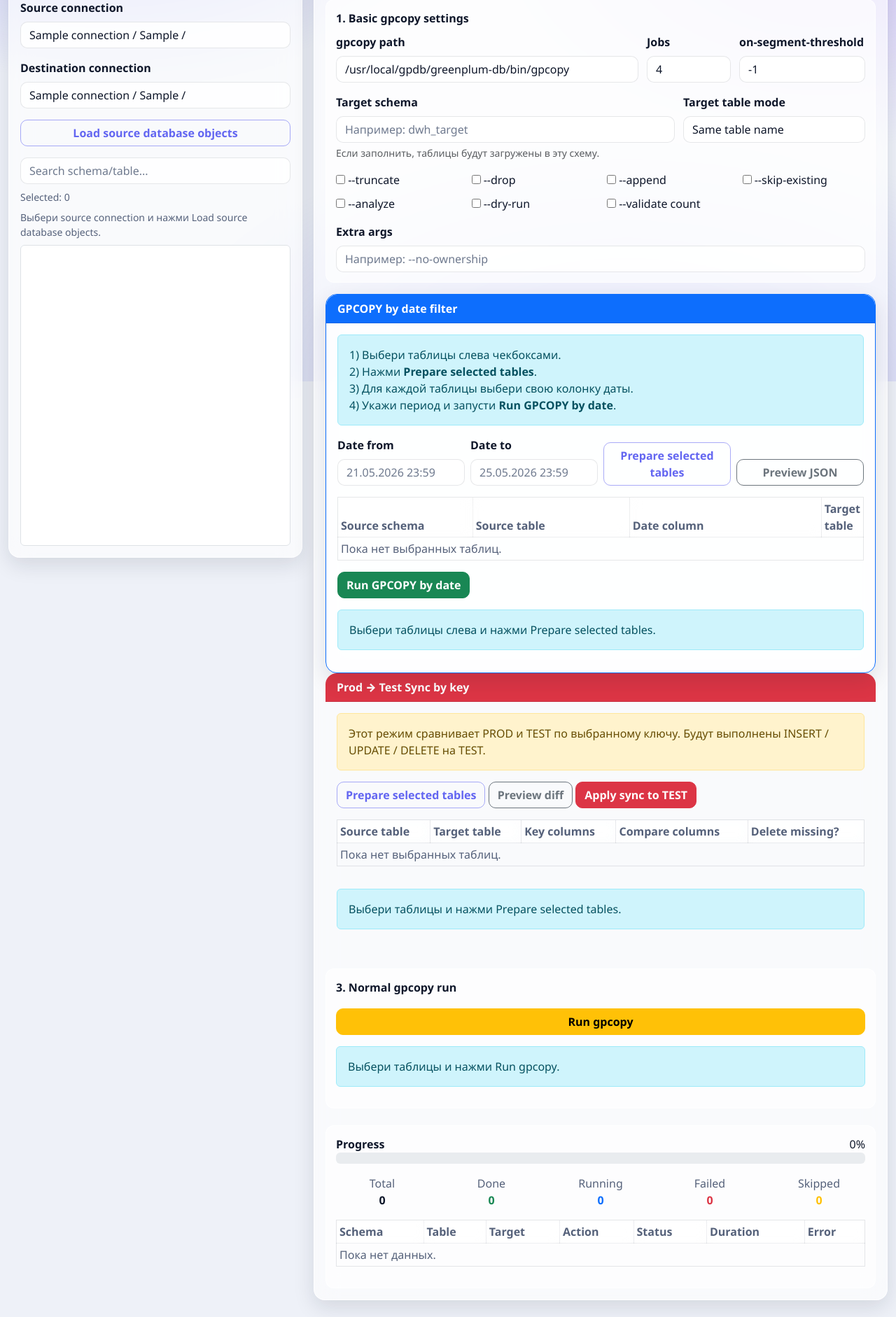
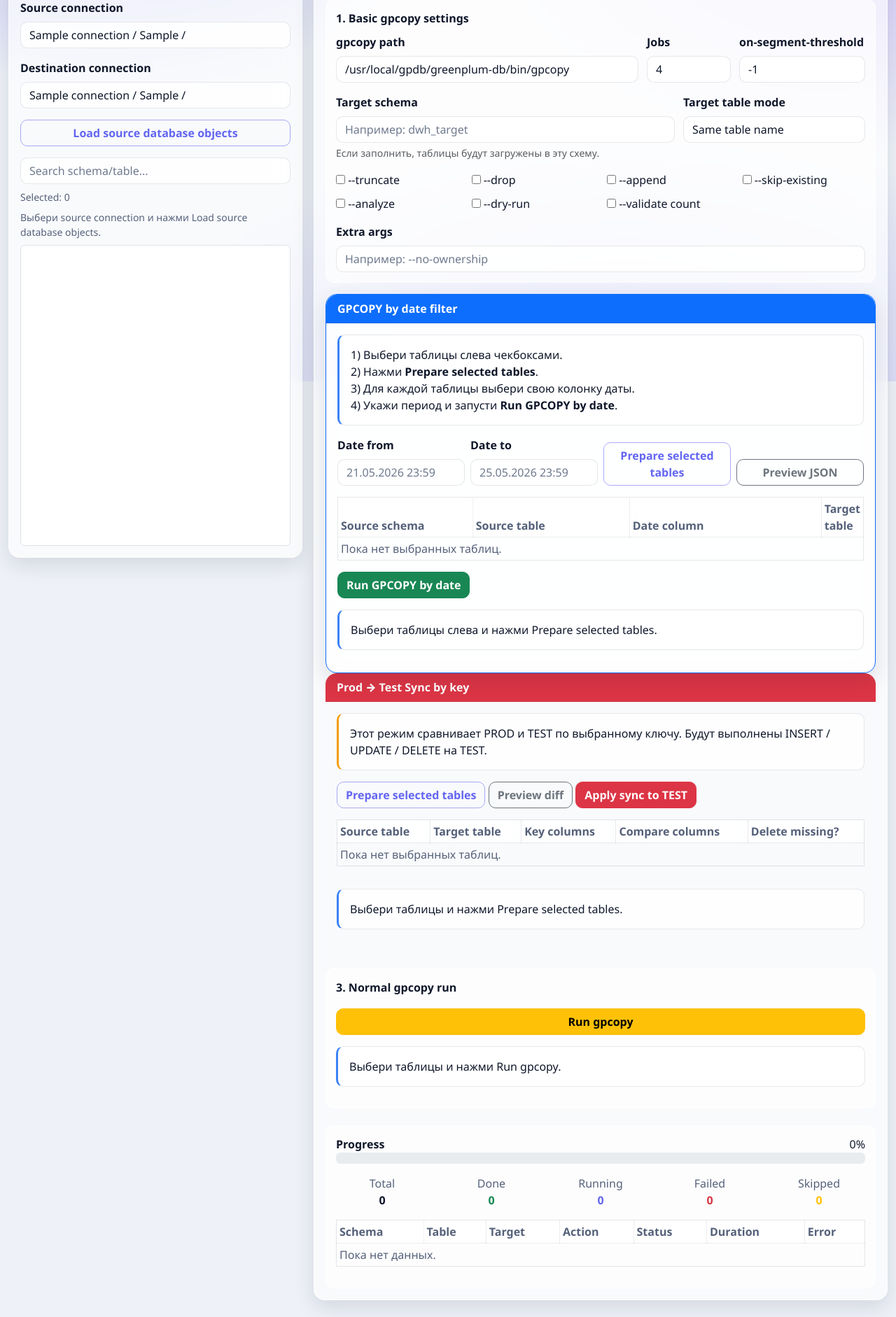
Before and after one commit to markusvrs77/GPManager, a Flask app: page /gpcopy in a window 1280 px wide. Shown: the part 255-2137 px from the top of the page at 70% size. Run offline with Flask 2, Linux system fonts and the light colour scheme; tables that the repository leaves empty hold one stand-in row (values such as "Sample post"); some libraries are stand-ins or nearby versions.

Commit message:
style(ui): polish glass layer across pages (alerts, text, checkboxes, forms)
- .text-dark/.text-primary tokenized for dark theme legibility
- alerts -> glass with semantic accent left-stripe
- form-check inputs use the indigo accent + focus ring
- gpcopy date section/header on-brand gradient

Co-Authored-By: Claude Opus 4.8 <noreply@anthropic.com>

```diff
--- a/static/css/theme.css
+++ b/static/css/theme.css
@@ -193,6 +193,33 @@ a:focus-visible, button:focus-visible, .btn:focus-visible,
 .tree-line:hover, .skew-problem-row:hover { background: var(--row-hover); }
 .gpcopy-section { background: var(--surface); border-color: var(--glass-border); color: var(--text); }
 
+/* text utilities that break in dark */
+.text-dark { color: var(--text) !important; }
+.text-primary { color: var(--a1) !important; }
+
+/* alerts -> consistent glass with a semantic accent stripe */
+.alert {
+  background: var(--surface-2);
+  color: var(--text);
+  border: 1px solid var(--hairline);
+  border-left-width: 3px;
+  border-radius: var(--radius-sm);
+}
+.alert-info { border-left-color: #3b82f6; }
+.alert-success { border-left-color: var(--ok); }
+.alert-warning { border-left-color: var(--warn); }
+.alert-danger { border-left-color: var(--crit); }
+
+/* checkboxes / radios use the accent */
+.form-check-input { background-color: var(--surface-2); border-color: var(--hairline); }
+.form-check-input:checked { background-color: var(--a1); border-color: var(--a1); }
+.form-check-input:focus { border-color: color-mix(in srgb, var(--a1) 55%, transparent); box-shadow: 0 0 0 3px var(--ring); }
+.form-check-label { color: var(--text); }
+
+/* gpcopy date section stays on-brand */
+.gpcopy-date-section { border-color: color-mix(in srgb, var(--a1) 55%, transparent); }
+.gpcopy-date-header { background: var(--accent-grad); }
+
 /* reduced motion */
 @media (prefers-reduced-motion: reduce) {
   * { transition: none !important; animation: none !important; }
```
